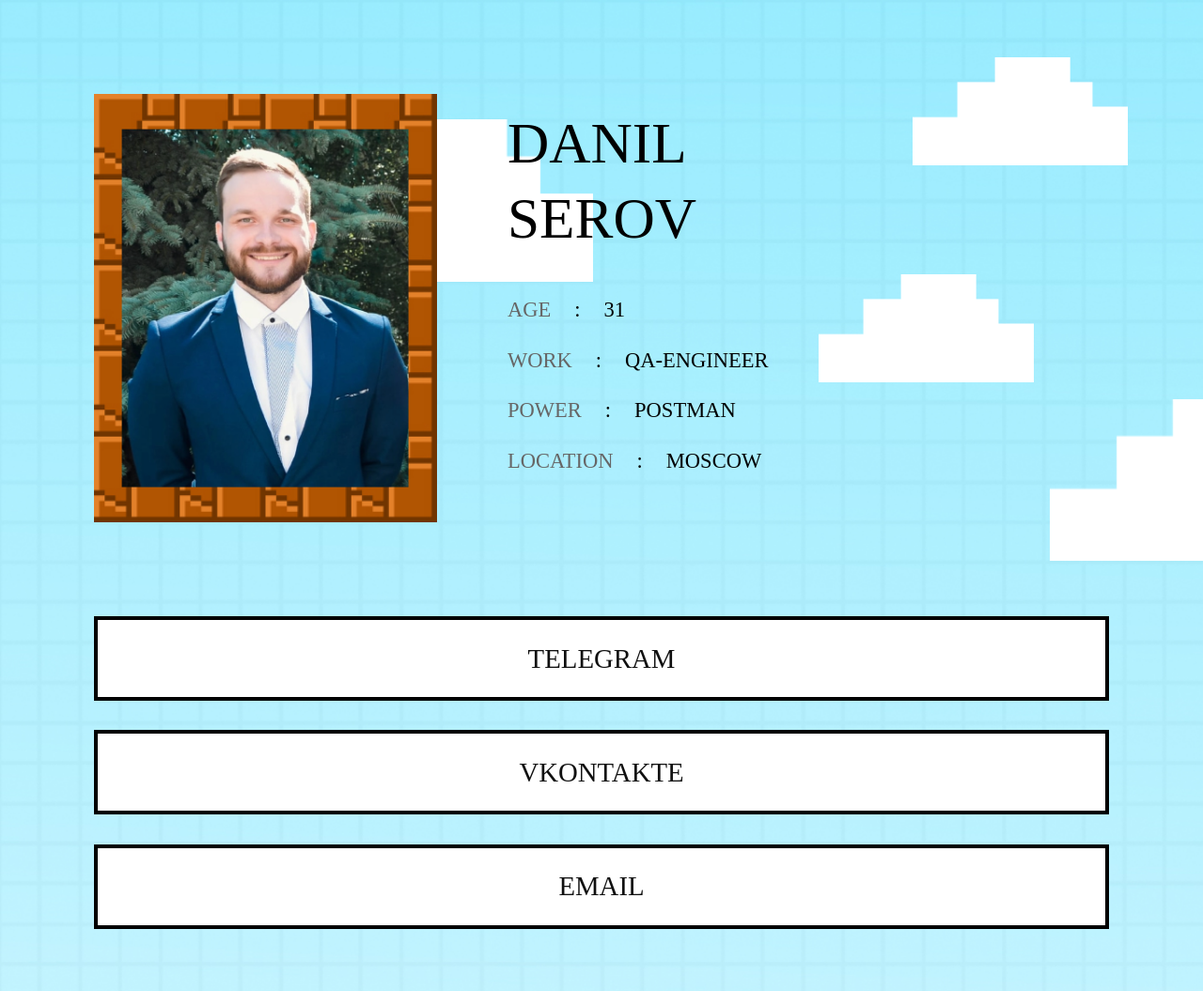
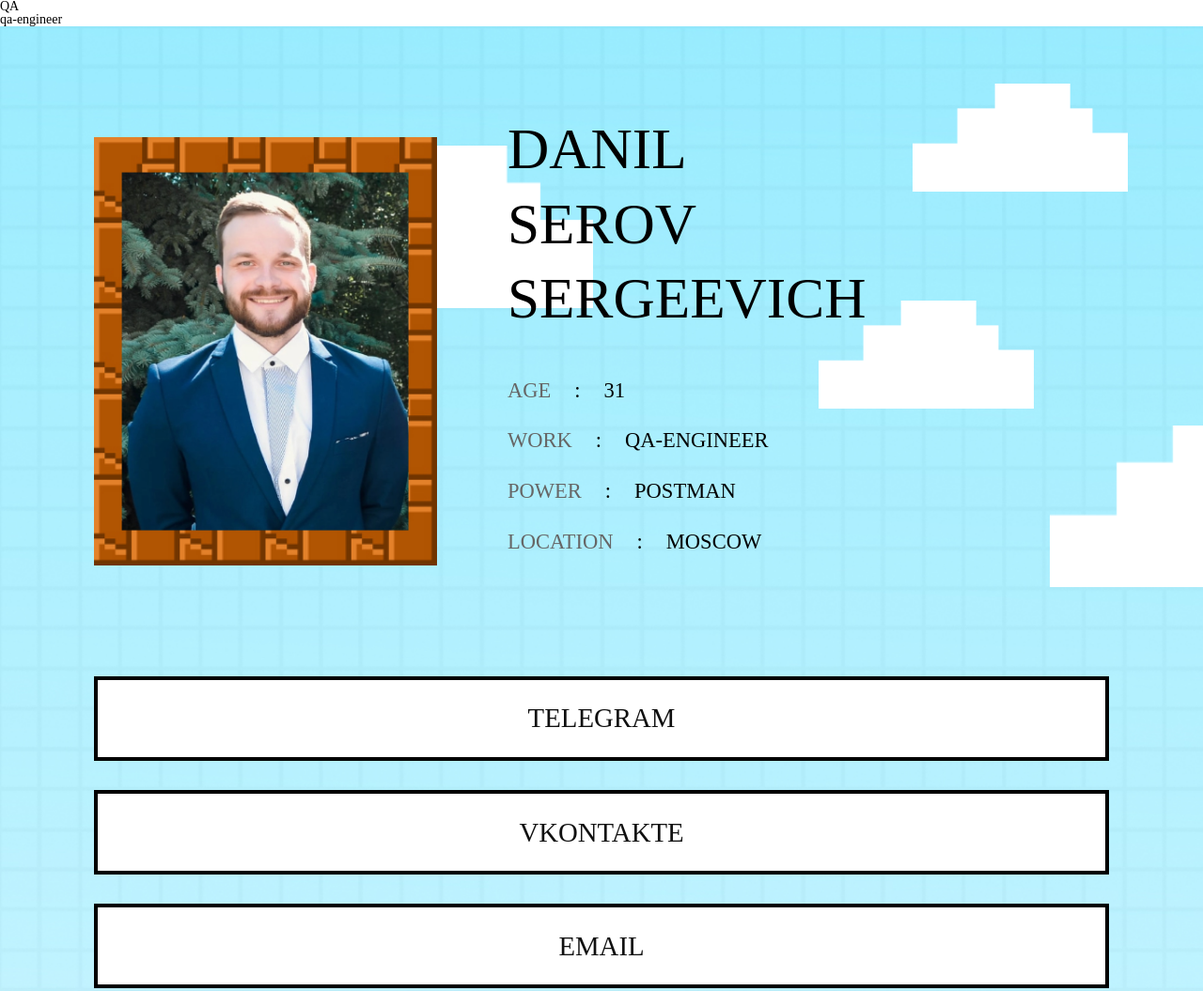
Before and after one commit to seroffdanil/seroffdanil.github.io, a plain HTML site: page index.html in a window 1280 px wide. Shown: the top 1055 px of the page at 94% size. Drawn offline with Linux system fonts and the light colour scheme; files whose address does not match are found by name.

Commit message:
добавил параграф

```diff
--- a/index.html
+++ b/index.html
@@ -15,6 +15,8 @@
 </head>
 
 <body>
+   <p>QA</p>
+   <p>qa-engineer</p>
    <div class="wrapper">
       <main class="main">
          <!-- Облако -->
@@ -57,6 +59,7 @@
                   <div class="name">
                      <div>Danil</div>
                      <div>Serov</div>
+                     <div>Sergeevich</div>
                   </div>
                   <div>
                      <div class="list"><span>age</span><span>:</span><span>31</span></div>
```
